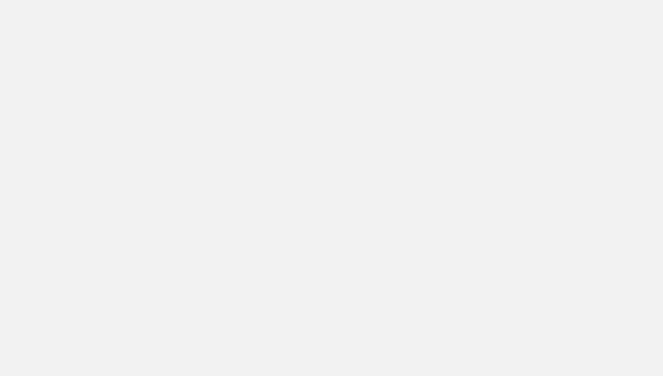
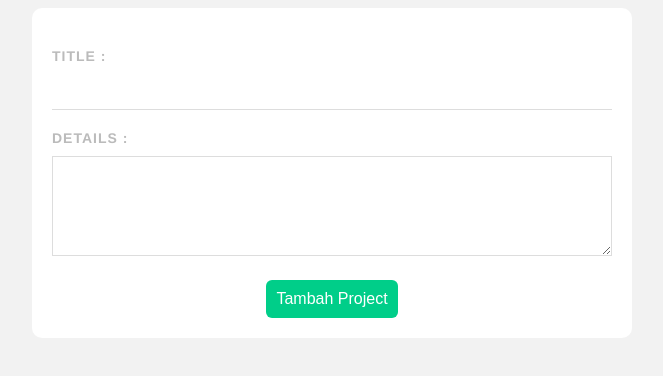
Before and after one commit to lemonsprite/project-plan, a Vue app: page /add in a window 1280 px wide. Before the commit this address had no page. Shown: the top 376 px of the page, without its empty margins (308-971 px from the left). Built offline with nearby package versions, Linux system fonts and the light colour scheme.

Commit message:
membuat view tambah project

```diff
--- a/src/router/index.js
+++ b/src/router/index.js
@@ -1,11 +1,17 @@
 import { createRouter, createWebHistory } from 'vue-router'
-import HomeView from '../views/HomeView.vue'
+import HomeView from '@/views/HomeView.vue'
+import AddProject from '@/views/AddProject.vue'
 
 const routes = [
   {
     path: '/',
     name: 'home',
     component: HomeView
+  },
+  {
+    path: '/add',
+    name: 'AddProject',
+    component: AddProject
   },
 
 ]
--- /dev/null
+++ b/src/views/AddProject.vue
@@ -0,0 +1,63 @@
+<template>
+  <form @submit.prevent="handleSubmit">
+      <label>Title :</label>
+      <input required v-model="title">
+
+      <label>Details :</label>
+      <textarea required v-model="details"></textarea>
+
+      <button>Tambah Project</button>
+  </form>
+
+</template>
+
+<script>
+export default {
+    methods: {
+        handleSubmit() {
+            console.log(this.title, this.details)
+        }
+    }
+}
+</script>
+
+<style>
+form {
+    background: white;
+    padding: 20px;
+    border-radius: 10px;
+  }
+  label {
+    display: block;
+    color: #bbb;
+    text-transform: uppercase;
+    font-size: 14px;
+    font-weight: bold;
+    letter-spacing: 1px;
+    margin: 20px 0 10px 0
+  }
+  input {
+    padding: 10px;
+    border: 0;
+    border-bottom: 1px solid #ddd;
+    width: 100%;
+    box-sizing: border-box;
+  }
+  textarea {
+    border: 1px solid #ddd;
+    padding: 10px;
+    width: 100%;
+    box-sizing: border-box;
+    height: 100px;
+  }
+  form button {
+    display: block;
+    margin: 20px auto 0;
+    background: #00ce89;
+    color: white;
+    padding: 10px;
+    border: 0;
+    border-radius: 6px;
+    font-size: 16px;
+  }
+</style>
```
